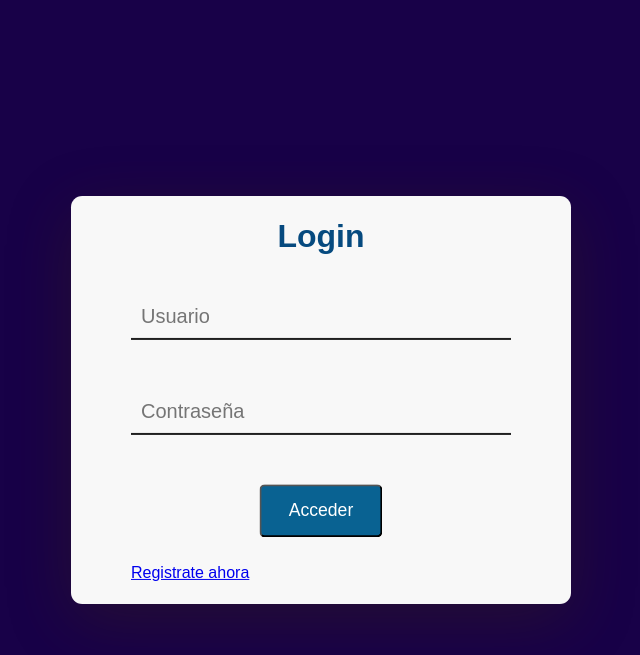
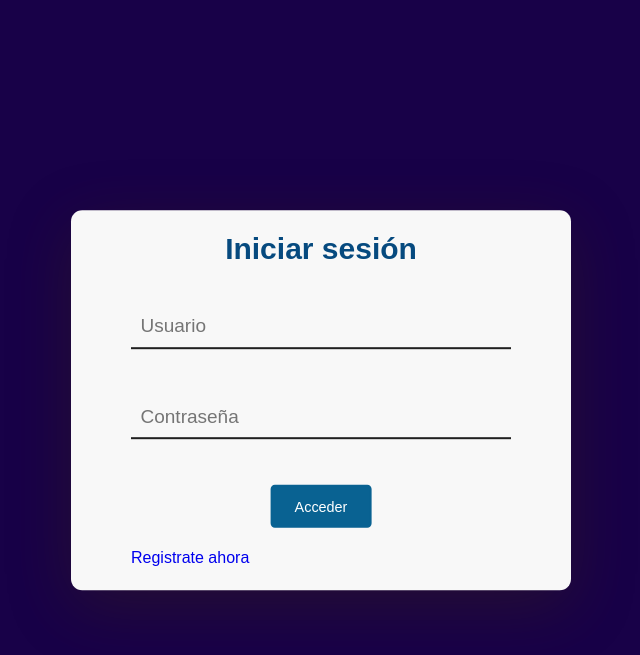
Before and after one commit to RebeCanonico/curso-daw, a PHP site: page /form-login.php in a window 1280 px wide. Shown: the top 655 px of the page, without its empty margins (319-959 px from the left). Run offline with PHP 8.4, Linux system fonts and the light colour scheme.

Commit message:
09.02.23

```diff
--- a/Backend/php/ejercicios/logeo_y_registro/form-login.php
+++ b/Backend/php/ejercicios/logeo_y_registro/form-login.php
@@ -4,22 +4,24 @@
     <meta charset="UTF-8">
     <meta http-equiv="X-UA-Compatible" content="IE=edge">
     <meta name="viewport" content="width=device-width, initial-scale=1.0">
-    <title>Formulario login</title>
+    <title>Iniciar Sesión</title>
 
     <link rel="stylesheet" href="styles.css" />
+
 <style>
-    * {
+* {
     padding: 0;
     margin: 0;
     box-sizing: border-box;
-    font-family: "Poppins", sans-serif;
 }
 </style>
+
 </head>
 <body class="bgc">
 
 <div class="container-form">
-    <h2>Login</h2>
+
+    <h2>Iniciar sesión</h2>
 
     <form action="login-usuario.php" class="login" method="post">
         <input class="inp" type="text" maxlength="45"
@@ -33,7 +35,7 @@
         <input class="submit" type="submit" value="Acceder">
     </form>
 
-    <a href="form-registro.php">Registrate ahora</a>
+    <a class="decoration" href="form-registro.php">Registrate ahora</a>
 </div>
 </body>
 </html>
--- a/Backend/php/ejercicios/logeo_y_registro/form-registro.php
+++ b/Backend/php/ejercicios/logeo_y_registro/form-registro.php
@@ -4,7 +4,7 @@
     <meta charset="UTF-8">
     <meta http-equiv="X-UA-Compatible" content="IE=edge">
     <meta name="viewport" content="width=device-width, initial-scale=1.0">
-    <title>Formulario de registro</title>
+    <title>Registro</title>
 
     <link rel="stylesheet" href="styles.css" />
     <style>
@@ -12,7 +12,6 @@
     padding: 0;
     margin: 0;
     box-sizing: border-box;
-    font-family: "Poppins", sans-serif;
 }
 </style>
 </head>
@@ -33,7 +32,7 @@
         <input class="submit" type="submit" value="Enviar">
     </form>
 
-    <a href="form-login.php">Iniciar sesión</a>
+    <a class="decoration" href="form-login.php">Iniciar sesión</a>
 </div>
 </body>
 </html>
--- a/Backend/php/ejercicios/logeo_y_registro/registro-usuario.php
+++ b/Backend/php/ejercicios/logeo_y_registro/registro-usuario.php
@@ -4,7 +4,7 @@
     <meta charset="UTF-8">
     <meta http-equiv="X-UA-Compatible" content="IE=edge">
     <meta name="viewport" content="width=device-width, initial-scale=1.0">
-    <title>Document</title>
+    <title>Usuario registrado</title>
     <link rel="stylesheet" href="styles.css" />
 </head>
 <body>
@@ -21,9 +21,9 @@ VALUES ('$user', '$password')";
 // Ejecutamos la query y comprobamos si ha sido exitosa. Mostramos los botones login y página principal.
 if ($conn->query($sql) === TRUE) {
     echo "<div class='container'>
-        <div><p>Datos guardados con éxito</p></div>";
+        <div><p>Datos guardados con éxito.</p></div>";
     echo "<br> <div><a href='form-login.php'>
-            <button class='btn'>Login</button>
+            <button class='btn'>Iniciar sesión</button>
         </a></div>
         <br> <div><a href='pag-principal.php'>
             <button class='btn'>Página principal</button>
--- a/Backend/php/ejercicios/logeo_y_registro/styles.css
+++ b/Backend/php/ejercicios/logeo_y_registro/styles.css
@@ -16,7 +16,7 @@ body.bgc {
 
 h2 {
     text-align: center;
-    font-size: 32px;
+    font-size: 30px;
     margin-bottom: 30px;
     color: rgb(6, 74, 127);
 }
@@ -25,7 +25,7 @@ input.inp {
     width: 100%;
     background-color: transparent;
     margin-bottom: 2em;
-    font-size: 20px;
+    font-size: 19px;
     padding: 1em 0 0.5em 0.5em;
     border: none;
     border-bottom: 2px solid #202020;
@@ -36,20 +36,25 @@ input.inp {
     transform: translate(-50%, -50%);
     top: 50%;
     left: 50%;
-    font-size: 1.1em;
+    font-size: 0.9em;
     width: 7em;
     background-color: #096292;
     color: white;
     padding: 0.8em 0;
     margin-top: 2em;
     border-radius: 0.3em;
+    border-color: #096292;
+    border-style: solid;
+    cursor: pointer;
   }
+
 .container {
     display: flex;
     justify-content: center;
     align-items: center;
     flex-direction: column;
 }
+
 .btn {
     font-size: 0.9em;
     width: 10em;
@@ -69,13 +74,51 @@ input.inp {
     border-radius: 150px;
     border: 2px solid #096292;
     color: black;
-    font-size: 18px;
+    font-size: 17px;
     cursor: pointer;
 }
+
 .slct:focus {
-outline: none;
+    outline: none;
 }
+
 .inpPanel {
-    border: none;
+border: none;
 border-bottom: 2px solid #096292;
 }
+
+.decoration {
+    text-decoration: none
+}
+
+a.decoration:hover {
+    text-decoration-line: underline;
+    color: #180148;
+}
+
+svg {
+    cursor: pointer;
+}
+
+body {
+    font-family: Arial, Helvetica, sans-serif;
+}
+
+table {
+    border: 2px solid #096292;
+    border-collapse: collapse;
+}
+
+th {
+    text-align: center;
+    background-color: #096292;
+    color: #f8f8f8;
+    border: 2px solid #096292;
+    padding: 2px 5px;
+}
+
+td {
+    text-align: center;
+    border: 1px solid #096292;
+    padding: 2px 5px;
+}
```
Also changed, not shown: Backend/php/ejercicios/logeo_y_registro/form-delete.php (+2 -6 lines), Backend/php/ejercicios/logeo_y_registro/form-update.php (+8 -16 lines), Backend/php/ejercicios/logeo_y_registro/insert-user.php (+4 -8 lines), Backend/php/ejercicios/logeo_y_registro/login-usuario.php (+9 -6 lines), Backend/php/ejercicios/logeo_y_registro/pag-principal.php (+4 -9 lines), Backend/php/ejercicios/logeo_y_registro/panel-user.php (+8 -39 lines), Backend/php/ejercicios/logeo_y_registro/update-user.php (+5 -7 lines).
